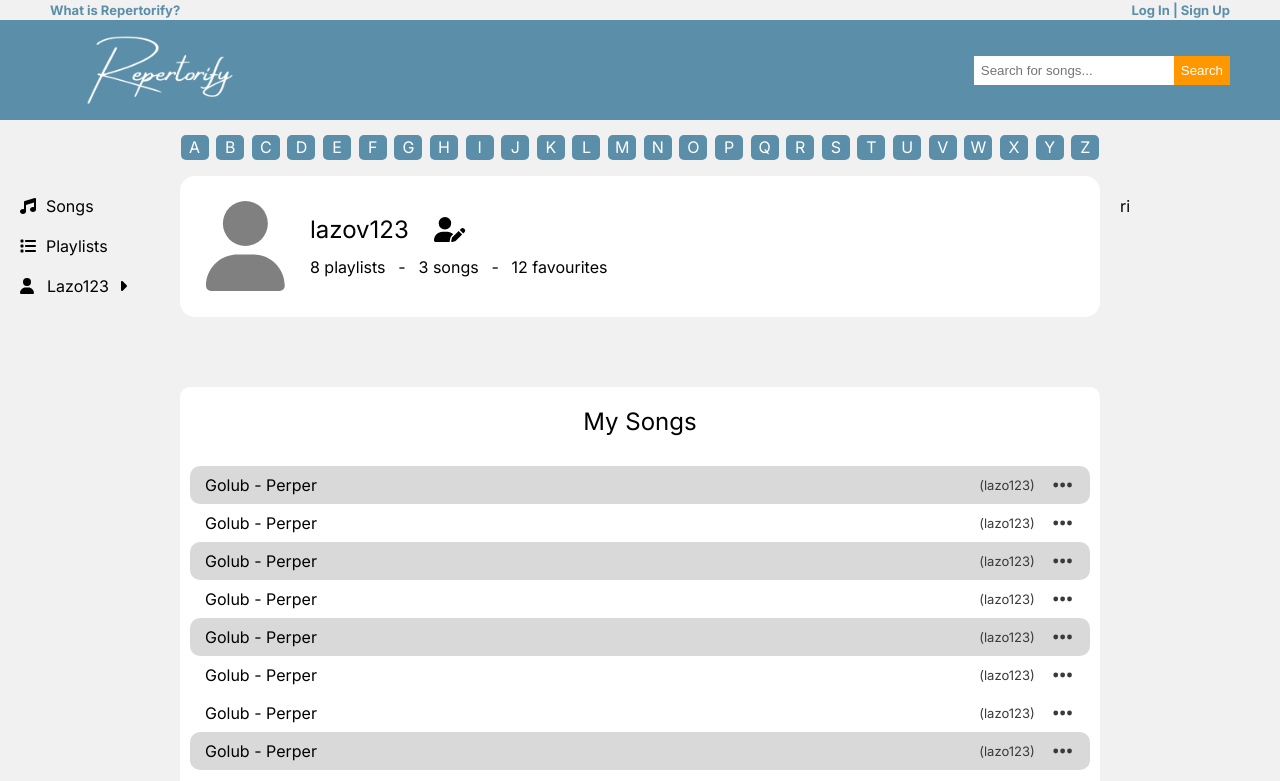
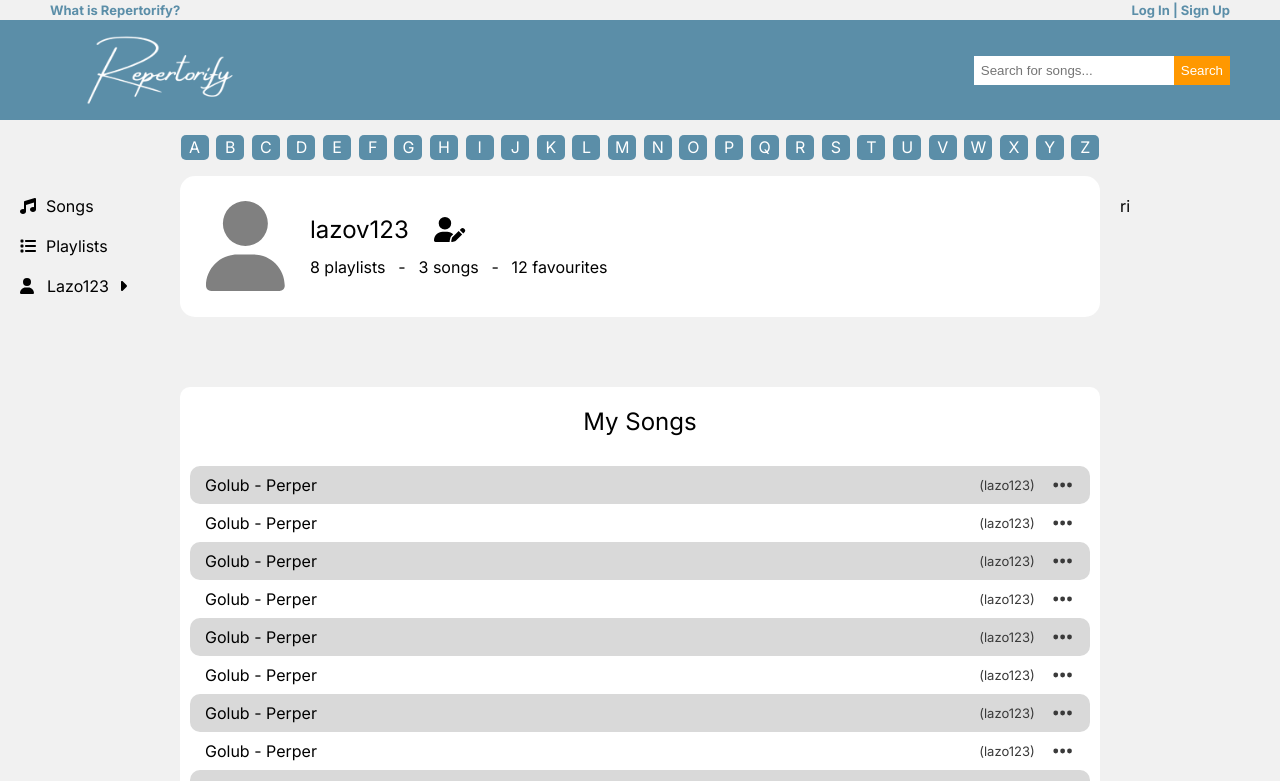
Before and after one commit to arben-djokovic/repertorify-reactjs, a React (Create React App) app: page /profile/my-songs in a window 1280 px wide. Shown: the top 781 px of the page. Built offline with nearby package versions, Linux system fonts and the light colour scheme.

Commit message:
removed comma

```diff
--- a/src/pages/Profile/MySongs/MySongs.js
+++ b/src/pages/Profile/MySongs/MySongs.js
@@ -10,7 +10,7 @@ export default function MySongs() {
       <section className="songsHome">
         <h1>My Songs</h1>
         <div className="listSongs">
-          {[1,2,3,4,5, 6,,7,8,9,10].map((song, i) => <SongItem key={i} i={i} />)}
+          {[1,2,3,4,5,6,7,8,9,10].map((song, i) => <SongItem key={i} i={i} />)}
         </div>
       </section>
     </div>
```
